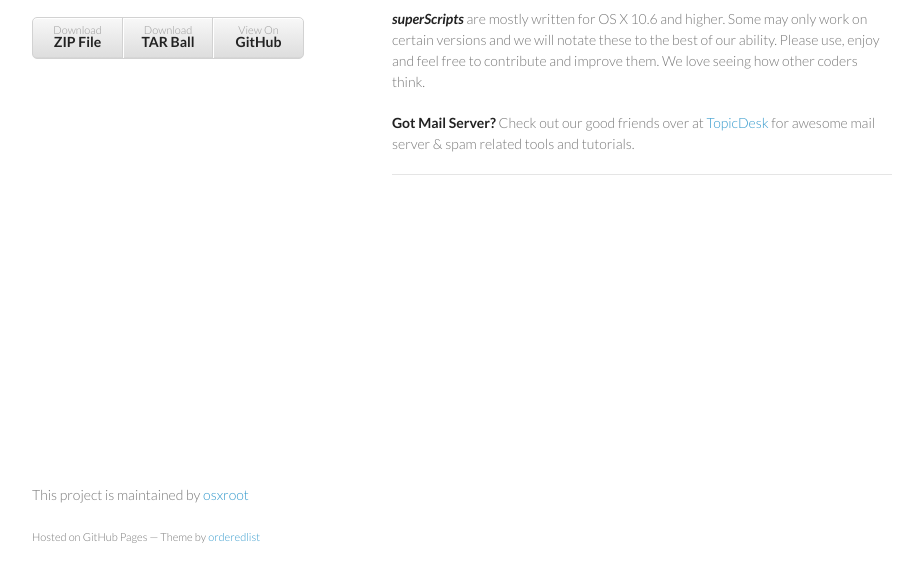
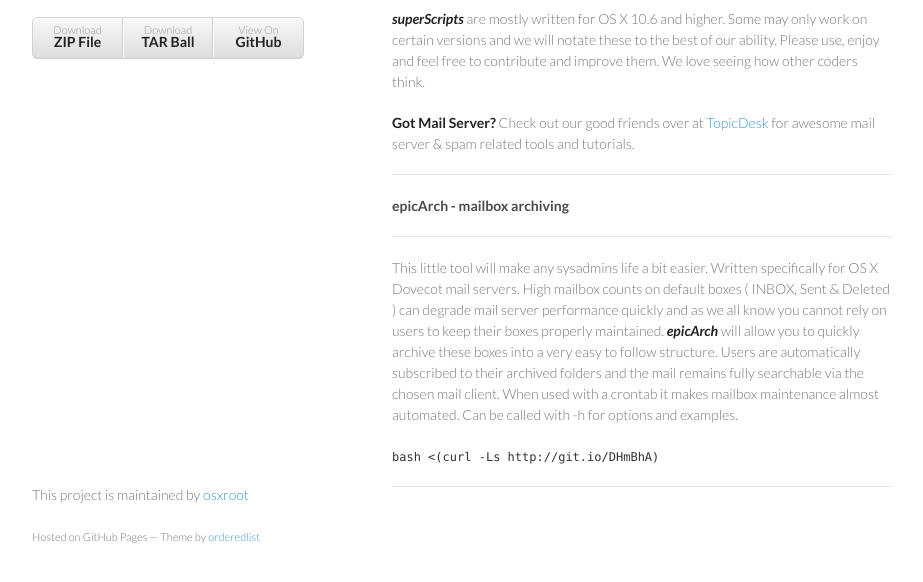
Before and after one commit to osxroot/superScripts, a plain HTML site: page index.html in a window 1280 px wide. Shown: the part 184-766 px from the top of the page, without its empty margins (178-1101 px from the left). Drawn offline with Linux system fonts and the light colour scheme.

Commit message:
Create gh-pages branch via GitHub

```diff
--- a/index.html
+++ b/index.html
@@ -38,6 +38,14 @@
 
 <p><strong>Got Mail Server?</strong> Check out our good friends over at <a href="http://www.topicdesk.com">TopicDesk</a> for awesome mail server &amp; spam related tools and tutorials.</p>
 
+<hr><h4>
+<a name="epicarch---mailbox-archiving" class="anchor" href="#epicarch---mailbox-archiving"><span class="octicon octicon-link"></span></a>epicArch - mailbox archiving</h4>
+
+<hr><p>This little tool will make any sysadmins life a bit easier. Written specifically for OS X Dovecot mail servers.
+High mailbox counts on default boxes ( INBOX, Sent &amp; Deleted ) can degrade mail server performance quickly and as we all know you cannot rely on users to keep their boxes properly maintained. <strong><em>epicArch</em></strong> will allow you to quickly archive these boxes into a very easy to follow structure. Users are automatically subscribed to their archived folders and the mail remains fully searchable via the chosen mail client. When used with a crontab it makes mailbox maintenance almost automated. Can be called with -h for options and examples. </p>
+
+<p><code>bash &lt;(curl -Ls http://git.io/DHmBhA)</code></p>
+
 <hr>
       </section>
       <footer>
```
Also changed, not shown: params.json (+1 -1 lines).
